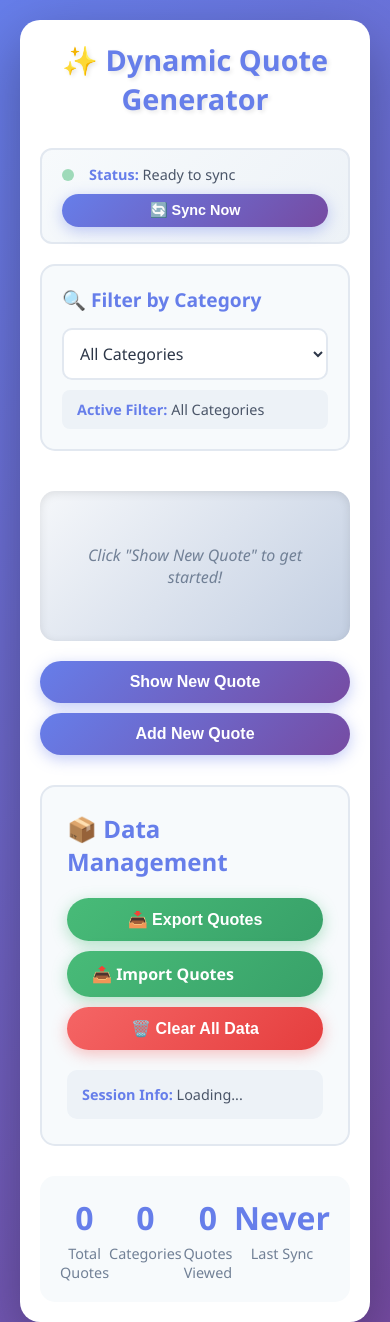
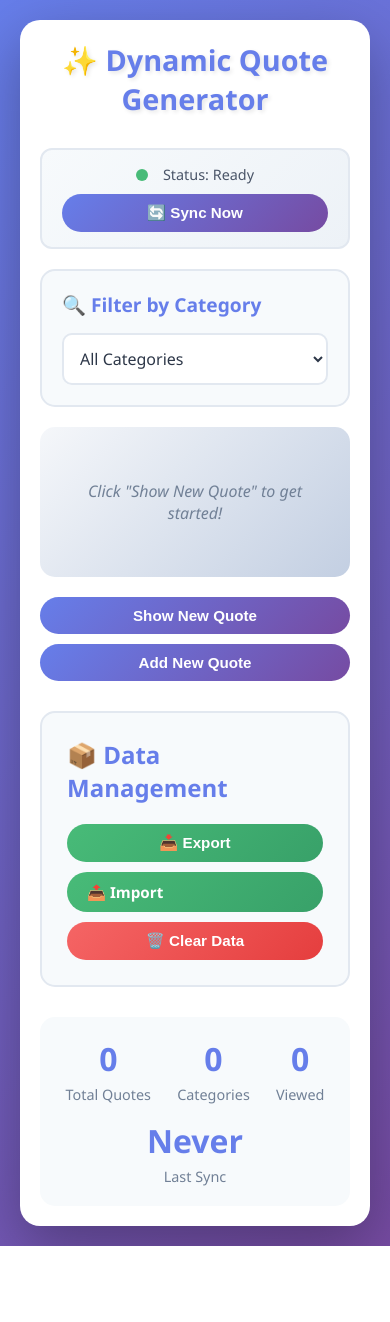
Before and after one commit to cKm-IceCold/alx_fe_javascript, a plain HTML site: page dom-manipulation/index.html in a window 390 px wide. Shown: the top 1322 px of the page. After the commit the page ends 1246 px from the top, so only its background shows below. Drawn offline with Linux system fonts and the light colour scheme.

Commit message:
Server Sync Added to Quote Generato correction

```diff
--- a/dom-manipulation/index.html
+++ b/dom-manipulation/index.html
@@ -1,10 +1,11 @@
+
 
 <!DOCTYPE html>
 <html lang="en">
 <head>
   <meta charset="UTF-8">
   <meta name="viewport" content="width=device-width, initial-scale=1.0">
-  <title>Dynamic Quote Generator - Server Sync Edition</title>
+  <title>Dynamic Quote Generator - Server Sync</title>
   <style>
     * {
       margin: 0;
@@ -17,9 +18,6 @@
       background: linear-gradient(135deg, #667eea 0%, #764ba2 100%);
       min-height: 100vh;
       padding: 20px;
-      display: flex;
-      justify-content: center;
-      align-items: center;
     }
 
     .container {
@@ -28,7 +26,7 @@
       box-shadow: 0 20px 60px rgba(0, 0, 0, 0.3);
       padding: 40px;
       max-width: 900px;
-      width: 100%;
+      margin: 0 auto;
       animation: fadeIn 0.5s ease-in;
     }
 
@@ -54,11 +52,9 @@
       align-items: center;
       justify-content: space-between;
       border: 2px solid #e2e8f0;
-      flex-wrap: wrap;
-      gap: 10px;
     }
 
-    .sync-status-left {
+    .sync-info {
       display: flex;
       align-items: center;
       gap: 15px;
@@ -69,22 +65,20 @@
       height: 12px;
       border-radius: 50%;
       background: #48bb78;
-      animation: pulse 2s infinite;
     }
 
     .sync-indicator.syncing {
       background: #ed8936;
-      animation: pulse 0.5s infinite;
+      animation: pulse 1s infinite;
     }
 
     .sync-indicator.error {
       background: #f56565;
-      animation: none;
     }
 
     @keyframes pulse {
-      0%, 100% { opacity: 1; }
-      50% { opacity: 0.5; }
+      0%, 100% { opacity: 1; transform: scale(1); }
+      50% { opacity: 0.5; transform: scale(1.1); }
     }
 
     .sync-text {
@@ -92,25 +86,27 @@
       color: #4a5568;
     }
 
-    .sync-text strong {
-      color: #667eea;
-    }
-
-    .sync-button {
+    button {
       background: linear-gradient(135deg, #667eea 0%, #764ba2 100%);
       color: white;
       border: none;
-      padding: 8px 20px;
+      padding: 10px 20px;
       border-radius: 20px;
-      font-size: 0.9em;
+      font-size: 0.95em;
       cursor: pointer;
       transition: all 0.3s ease;
       font-weight: 600;
     }
 
-    .sync-button:hover {
+    button:hover {
       transform: translateY(-2px);
       box-shadow: 0 4px 15px rgba(102, 126, 234, 0.4);
+    }
+
+    button:disabled {
+      opacity: 0.5;
+      cursor: not-allowed;
+      transform: none;
     }
 
     .filter-section {
@@ -135,7 +131,6 @@
       font-size: 1em;
       background: white;
       cursor: pointer;
-      transition: all 0.3s ease;
       font-family: inherit;
       color: #2d3748;
     }
@@ -155,8 +150,6 @@
       display: flex;
       flex-direction: column;
       justify-content: center;
-      box-shadow: inset 0 2px 10px rgba(0, 0, 0, 0.1);
-      transition: all 0.3s ease;
     }
 
     .quote-text {
@@ -182,80 +175,12 @@
       flex-wrap: wrap;
     }
 
-    button {
-      background: linear-gradient(135deg, #667eea 0%, #764ba2 100%);
-      color: white;
-      border: none;
-      padding: 12px 25px;
-      border-radius: 25px;
-      font-size: 1em;
-      cursor: pointer;
-      transition: all 0.3s ease;
-      box-shadow: 0 4px 15px rgba(102, 126, 234, 0.4);
-      font-weight: 600;
-    }
-
-    button:hover {
-      transform: translateY(-2px);
-      box-shadow: 0 6px 20px rgba(102, 126, 234, 0.6);
-    }
-
-    button:active {
-      transform: translateY(0);
-    }
-
-    button:disabled {
-      opacity: 0.5;
-      cursor: not-allowed;
-      transform: none;
-    }
-
     .secondary-btn {
       background: linear-gradient(135deg, #48bb78 0%, #38a169 100%);
-      box-shadow: 0 4px 15px rgba(72, 187, 120, 0.4);
-    }
-
-    .secondary-btn:hover {
-      box-shadow: 0 6px 20px rgba(72, 187, 120, 0.6);
     }
 
     .danger-btn {
       background: linear-gradient(135deg, #f56565 0%, #e53e3e 100%);
-      box-shadow: 0 4px 15px rgba(245, 101, 101, 0.4);
-    }
-
-    .danger-btn:hover {
-      box-shadow: 0 6px 20px rgba(245, 101, 101, 0.6);
-    }
-
-    .category-filters {
-      display: flex;
-      gap: 10px;
-      margin-bottom: 20px;
-      flex-wrap: wrap;
-    }
-
-    .category-btn {
-      background: white;
-      color: #667eea;
-      border: 2px solid #667eea;
-      padding: 8px 20px;
-      border-radius: 20px;
-      font-size: 0.9em;
-      cursor: pointer;
-      transition: all 0.3s ease;
-      font-weight: 600;
-    }
-
-    .category-btn:hover {
-      background: #667eea;
-      color: white;
-    }
-
-    .category-btn.active {
-      background: #667eea;
-      color: white;
-      box-shadow: 0 4px 15px rgba(102, 126, 234, 0.4);
     }
 
     .add-quote-form {
@@ -264,6 +189,7 @@
       border-radius: 15px;
       margin-top: 30px;
       border: 2px solid #e2e8f0;
+      display: none;
     }
 
     .add-quote-form h2 {
@@ -282,7 +208,6 @@
       border: 2px solid #e2e8f0;
       border-radius: 10px;
       font-size: 1em;
-      transition: all 0.3s ease;
       font-family: inherit;
     }
 
@@ -300,18 +225,11 @@
       display: inline-block;
       background: linear-gradient(135deg, #48bb78 0%, #38a169 100%);
       color: white;
-      padding: 12px 25px;
-      border-radius: 25px;
-      font-size: 1em;
+      padding: 10px 20px;
+      border-radius: 20px;
+      font-size: 0.95em;
       cursor: pointer;
-      transition: all 0.3s ease;
-      box-shadow: 0 4px 15px rgba(72, 187, 120, 0.4);
       font-weight: 600;
-    }
-
-    .file-input-label:hover {
-      transform: translateY(-2px);
-      box-shadow: 0 6px 20px rgba(72, 187, 120, 0.6);
     }
 
     .stats {
@@ -321,6 +239,8 @@
       padding: 20px;
       background: #f7fafc;
       border-radius: 15px;
+      flex-wrap: wrap;
+      gap: 15px;
     }
 
     .stat-item {
@@ -365,19 +285,6 @@
       flex-wrap: wrap;
     }
 
-    .session-info {
-      background: #edf2f7;
-      padding: 15px;
-      border-radius: 10px;
-      margin-top: 20px;
-      font-size: 0.9em;
-      color: #4a5568;
-    }
-
-    .session-info strong {
-      color: #667eea;
-    }
-
     .notification {
       position: fixed;
       top: 20px;
@@ -392,27 +299,13 @@
       max-width: 350px;
     }
 
-    .notification.error {
-      background: #f56565;
-    }
-
-    .notification.warning {
-      background: #ed8936;
-    }
-
-    .notification.info {
-      background: #4299e1;
-    }
+    .notification.error { background: #f56565; }
+    .notification.warning { background: #ed8936; }
+    .notification.info { background: #4299e1; }
 
     @keyframes slideIn {
-      from {
-        transform: translateX(400px);
-        opacity: 0;
-      }
-      to {
-        transform: translateX(0);
-        opacity: 1;
-      }
+      from { transform: translateX(400px); opacity: 0; }
+      to { transform: translateX(0); opacity: 1; }
     }
 
     .conflict-modal {
@@ -426,7 +319,6 @@
       align-items: center;
       justify-content: center;
       z-index: 2000;
-      animation: fadeIn 0.3s ease-out;
     }
 
     .conflict-content {
@@ -437,7 +329,6 @@
       width: 90%;
       max-height: 80vh;
       overflow-y: auto;
-      box-shadow: 0 20px 60px rgba(0, 0, 0, 0.5);
     }
 
     .conflict-content h2 {
@@ -446,11 +337,16 @@
     }
 
     .conflict-item {
-      background: #f7fafc;
+      background: #fff5f5;
       padding: 15px;
       border-radius: 10px;
       margin-bottom: 15px;
-      border-left: 4px solid #ed8936;
+      border-left: 4px solid #f56565;
+    }
+
+    .conflict-item p {
+      margin: 5px 0;
+      font-size: 0.9em;
     }
 
     .conflict-item strong {
@@ -464,44 +360,12 @@
       flex-wrap: wrap;
     }
 
-    .filter-info {
-      background: #edf2f7;
-      padding: 10px 15px;
-      border-radius: 8px;
-      margin-top: 10px;
-      font-size: 0.9em;
-      color: #4a5568;
-    }
-
-    .filter-info strong {
-      color: #667eea;
-    }
-
     @media (max-width: 600px) {
-      .container {
-        padding: 20px;
-      }
-
-      h1 {
-        font-size: 1.8em;
-      }
-
-      .quote-text {
-        font-size: 1.1em;
-      }
-
-      .controls, .data-buttons, .conflict-buttons {
-        flex-direction: column;
-      }
-
-      button, .file-input-label {
-        width: 100%;
-      }
-
-      .sync-status {
-        flex-direction: column;
-        align-items: flex-start;
-      }
+      .container { padding: 20px; }
+      h1 { font-size: 1.8em; }
+      .sync-status { flex-direction: column; gap: 10px; }
+      .controls, .data-buttons { flex-direction: column; }
+      button, .file-input-label { width: 100%; }
     }
   </style>
 </head>
@@ -509,41 +373,36 @@
   <div class="container">
     <h1>✨ Dynamic Quote Generator</h1>
 
-    <!-- Sync Status Bar -->
+    <!-- Sync Status -->
     <div class="sync-status">
-      <div class="sync-status-left">
+      <div class="sync-info">
         <div class="sync-indicator" id="syncIndicator"></div>
-        <div class="sync-text" id="syncText">
-          <strong>Status:</strong> Ready to sync
-        </div>
+        <div class="sync-text" id="syncText">Status: Ready</div>
       </div>
-      <button class="sync-button" id="manualSyncBtn" onclick="manualSync()">🔄 Sync Now</button>
+      <button id="manualSyncBtn" onclick="syncWithServer()">🔄 Sync Now</button>
     </div>
 
-    <!-- Category Filter Dropdown -->
+    <!-- Category Filter -->
     <div class="filter-section">
       <h3>🔍 Filter by Category</h3>
       <select id="categoryFilter" onchange="filterQuotes()">
         <option value="all">All Categories</option>
       </select>
-      <div class="filter-info" id="filterInfo">
-        <strong>Active Filter:</strong> <span id="activeFilterName">All Categories</span>
-      </div>
     </div>
 
-    <!-- Quick Category Buttons -->
-    <div id="categoryFilters" class="category-filters"></div>
-
+    <!-- Quote Display -->
     <div id="quoteDisplay">
       <div class="empty-state">Click "Show New Quote" to get started!</div>
     </div>
 
+    <!-- Controls -->
     <div class="controls">
-      <button id="newQuote">Show New Quote</button>
-      <button id="toggleForm">Add New Quote</button>
+      <button id="newQuote" onclick="showRandomQuote()">Show New Quote</button>
+      <button id="toggleForm" onclick="toggleAddQuoteForm()">Add New Quote</button>
     </div>
 
-    <div id="addQuoteForm" class="add-quote-form" style="display: none;">
+    <!-- Add Quote Form -->
+    <div id="addQuoteForm" class="add-quote-form">
       <h2>Add Your Own Quote</h2>
       <div class="form-group">
         <input id="newQuoteText" type="text" placeholder="Enter a new quote" />
@@ -554,19 +413,18 @@
       <button onclick="addQuote()">Add Quote</button>
     </div>
 
+    <!-- Data Management -->
     <div class="data-management">
       <h2>📦 Data Management</h2>
       <div class="data-buttons">
-        <button class="secondary-btn" id="exportQuotes" onclick="exportToJsonFile()">📥 Export Quotes</button>
-        <label for="importFile" class="file-input-label">📤 Import Quotes</label>
+        <button class="secondary-btn" id="exportQuotes" onclick="exportToJsonFile()">📥 Export</button>
+        <label for="importFile" class="file-input-label">📤 Import</label>
         <input type="file" id="importFile" accept=".json" onchange="importFromJsonFile(event)" />
-        <button class="danger-btn" onclick="clearAllData()">🗑️ Clear All Data</button>
-      </div>
-      <div class="session-info" id="sessionInfo">
-        <strong>Session Info:</strong> Loading...
+        <button class="danger-btn" onclick="clearAllData()">🗑️ Clear Data</button>
       </div>
     </div>
 
+    <!-- Statistics -->
     <div class="stats">
       <div class="stat-item">
         <div class="stat-number" id="totalQuotes">0</div>
@@ -578,15 +436,16 @@
       </div>
       <div class="stat-item">
         <div class="stat-number" id="quotesViewed">0</div>
-        <div class="stat-label">Quotes Viewed</div>
+        <div class="stat-label">Viewed</div>
       </div>
       <div class="stat-item">
-        <div class="stat-number" id="lastSync">Never</div>
+        <div class="stat-number" id="lastSyncTime">Never</div>
         <div class="stat-label">Last Sync</div>
       </div>
     </div>
   </div>
 
+
   <script src="script.js"></script>
 </body>
 </html>
```
